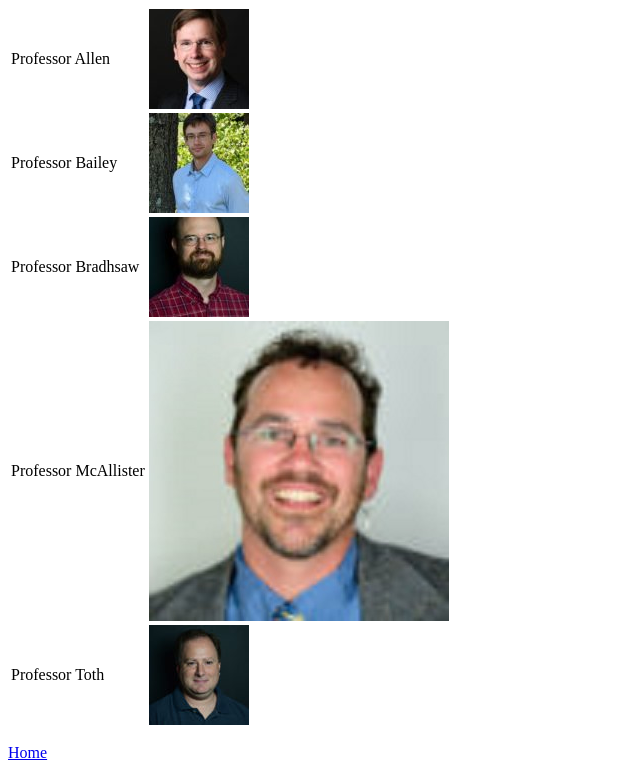
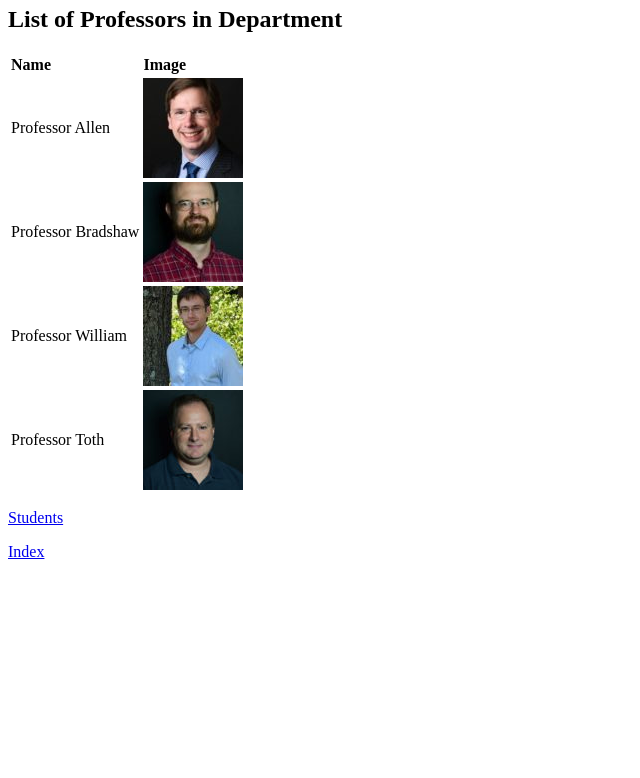
Before and after one commit to jayharris14/Directory, a plain HTML site: page DivIII/ComputerScience.html in a window 1280 px wide. Shown: the part 60-838 px from the top of the page, without its empty margins (0-640 px from the left). After the commit the page ends 800 px from the top, so only its background shows below. Drawn offline with Linux system fonts and the light colour scheme.

Commit message:
Update ComputerScience.html

```diff
--- a/DivIII/ComputerScience.html
+++ b/DivIII/ComputerScience.html
@@ -1,31 +1,25 @@
 <html>
 <head>
-      <title>Computer Science</title>
-  </head>
+    <h1>Computer Science</h1></head>
+    <h2>List of Professors in Department</h2>
 <body>
-      <h1>Program Faculty</h1>
     <table>
     <tr>
+        <td><b>Name</b></td>
+        <td><b>Image</b></td></tr>
+    <tr>
         <td>Professor Allen</td>
-          <td><img src="../pics/AH/Allen_Tom.jpg"></td>
-      </tr>
+        <td><p><img src="../pics/AH/Allen_Tom.jpg"</p></td></tr>
     <tr>
-          <td>Professor Bailey</td>
-          <td><img src="../pics/AH/William_Bailey.jpg"></td>
-      </tr>
+        <td>Professor Bradshaw</td>
+        <td><p><img src="../pics/AH/Bradshaw_Michael.jpg"</p></td></tr>
     <tr>
-          <td>Professor Bradhsaw</td>
-          <td><img src="../pics/AH/Bradshaw_Michael.jpg"></td>
-      </tr>
-      <tr>
-          <td>Professor McAllister</td>
-          <td><img src="../pics/IP/mcallister_Alex.jpg"></td>
-      </tr>
-      <tr>
-          <td>Professor Toth</td>
-          <td><img src="../pics/QZ/Toth_David.jpg"></td>
-      </tr>
+        <td> Professor William</td>
+        <td><p><img src="../pics/AH/William_Bailey.jpg"></p></td></tr>
+        <tr><td> Professor Toth</td>
+                <td><p><img src="../pics/QZ/Toth_David.jpg"></p></td></tr>
     </table>
-  <p><a href="../index.html">Home</a></p>
+    <p><a href="../DivIII/Students.html">Students</a></p>
+    <p><a href="../index.html">Index</a></p>
 </body>
 </html>
```
Lines whose indentation alone changed are shown as unchanged.
